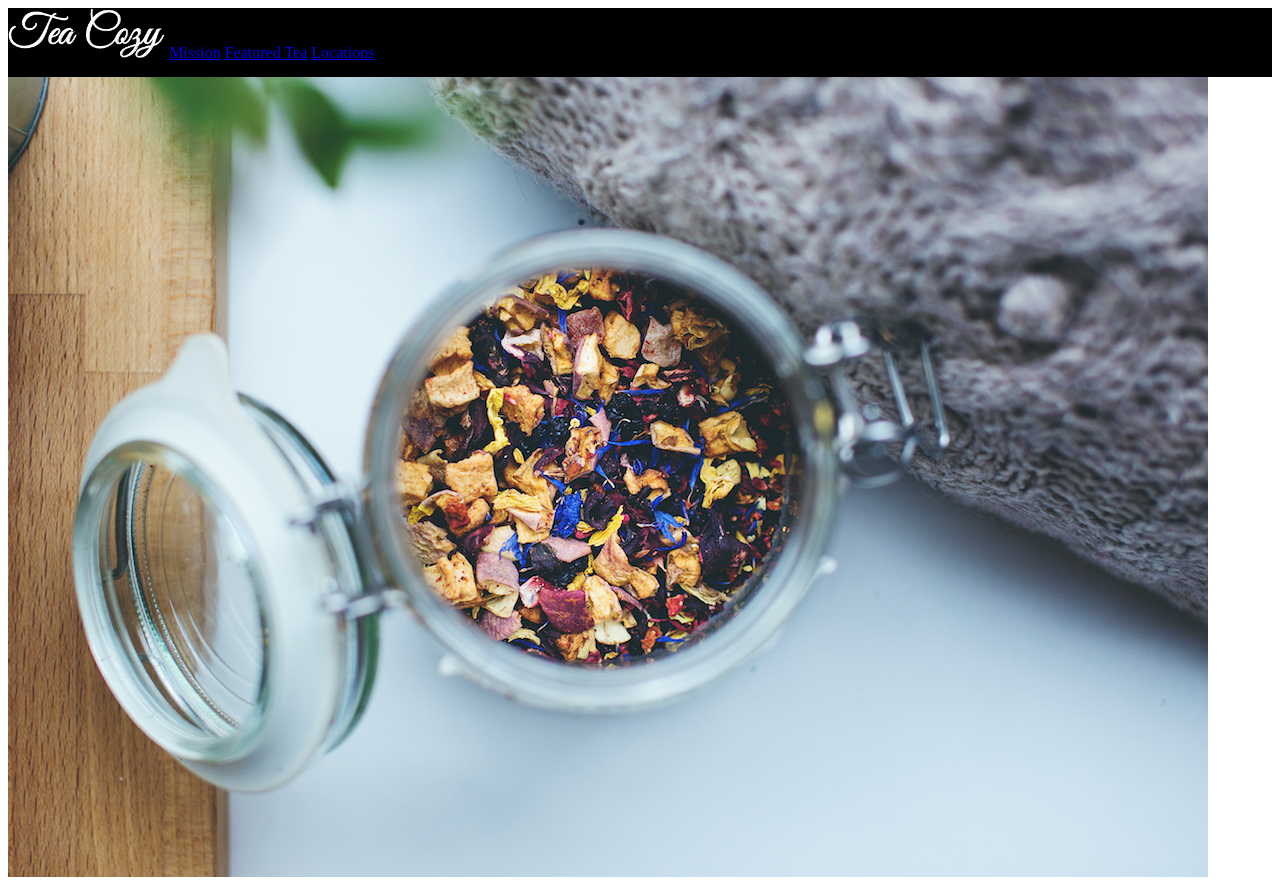
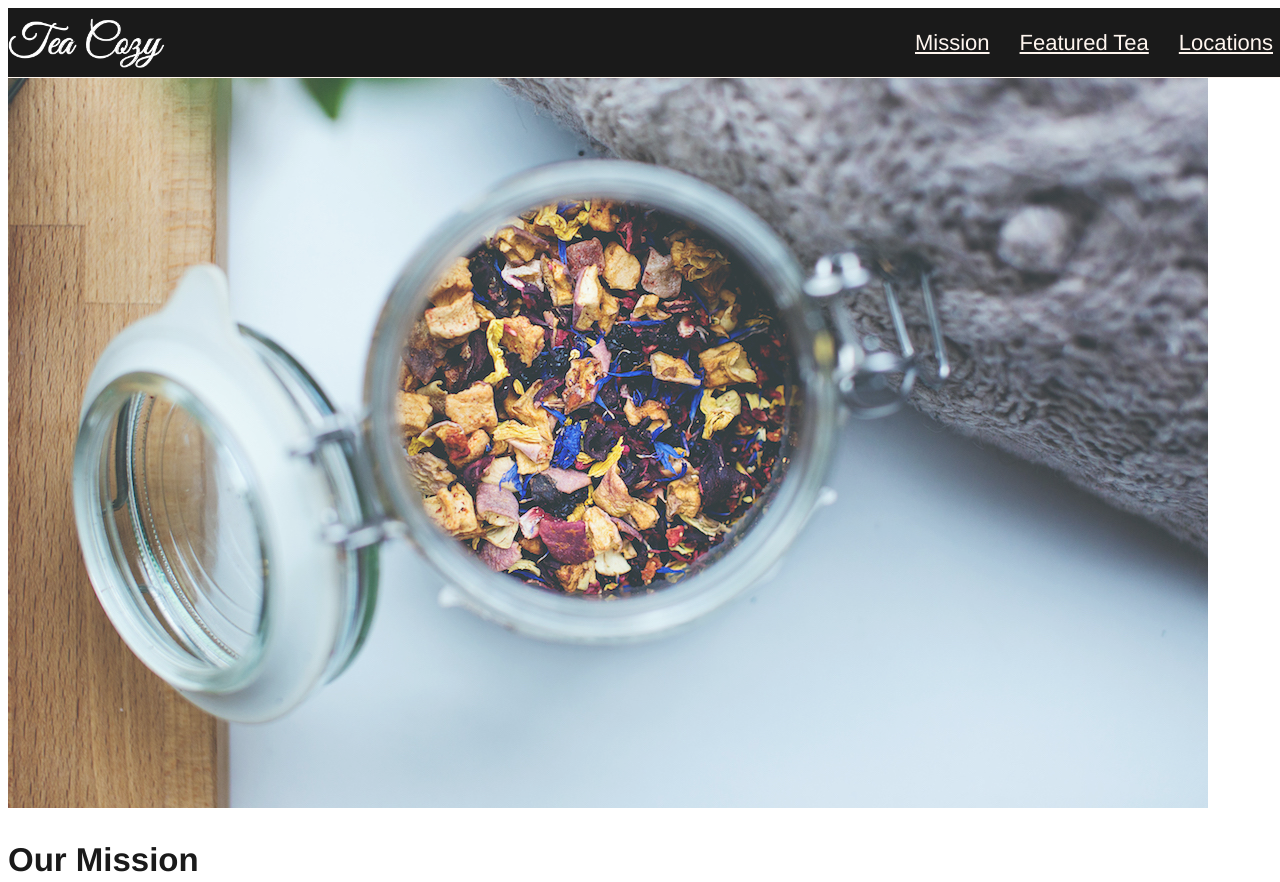
Before and after one commit to lindsayrosillo/teacozy, a plain HTML site: page index.html in a window 1280 px wide. Shown: the top 882 px of the page. Drawn offline with Linux system fonts and the light colour scheme.

Commit message:
Finish header

```diff
--- a/index.html
+++ b/index.html
@@ -8,12 +8,14 @@
   <body>
     <!--header area-->
     <header>
-      <img src="./resources/images/img-tea-cozy-logo.png" alt="Tea Cozy Logo">
-
+      <div class="logo">
+        <img src="./resources/images/img-tea-cozy-logo.png" alt="Tea Cozy Logo">
+      </div>
+      <div class="nav">
       <span><a href="#">Mission</a></span>
       <span><a href="#">Featured Tea</a></span>
       <span><a href="#">Locations</a></span>
-
+     </div>
     </header>
 
 <!--Mission Container-->
--- a/resources/style.css
+++ b/resources/style.css
@@ -1,8 +1,40 @@
+body {
+  font-family: Helvetica;
+  font-size: 22px;
+  opacity: 0.9;
+}
+/** Header styles **/
+
 header {
   background: black;
   height: 69px;
+  position: fixed;
+  align-items: center;
+  width: 100%;
+  display: flex;
+  border-bottom: solid seashell 1px;
+  justify-content: space-between;
 }
 
-header img {
+.logo {
+  max-height: 50px;
+}
+
+.logo img {
   height: 50px;
 }
+
+.nav {
+  display: flex;
+}
+
+.nav span a {
+   color: seashell;
+   padding: 15px;
+ }
+
+ /**Mission Container**/
+
+ .mission {
+
+ }
```
